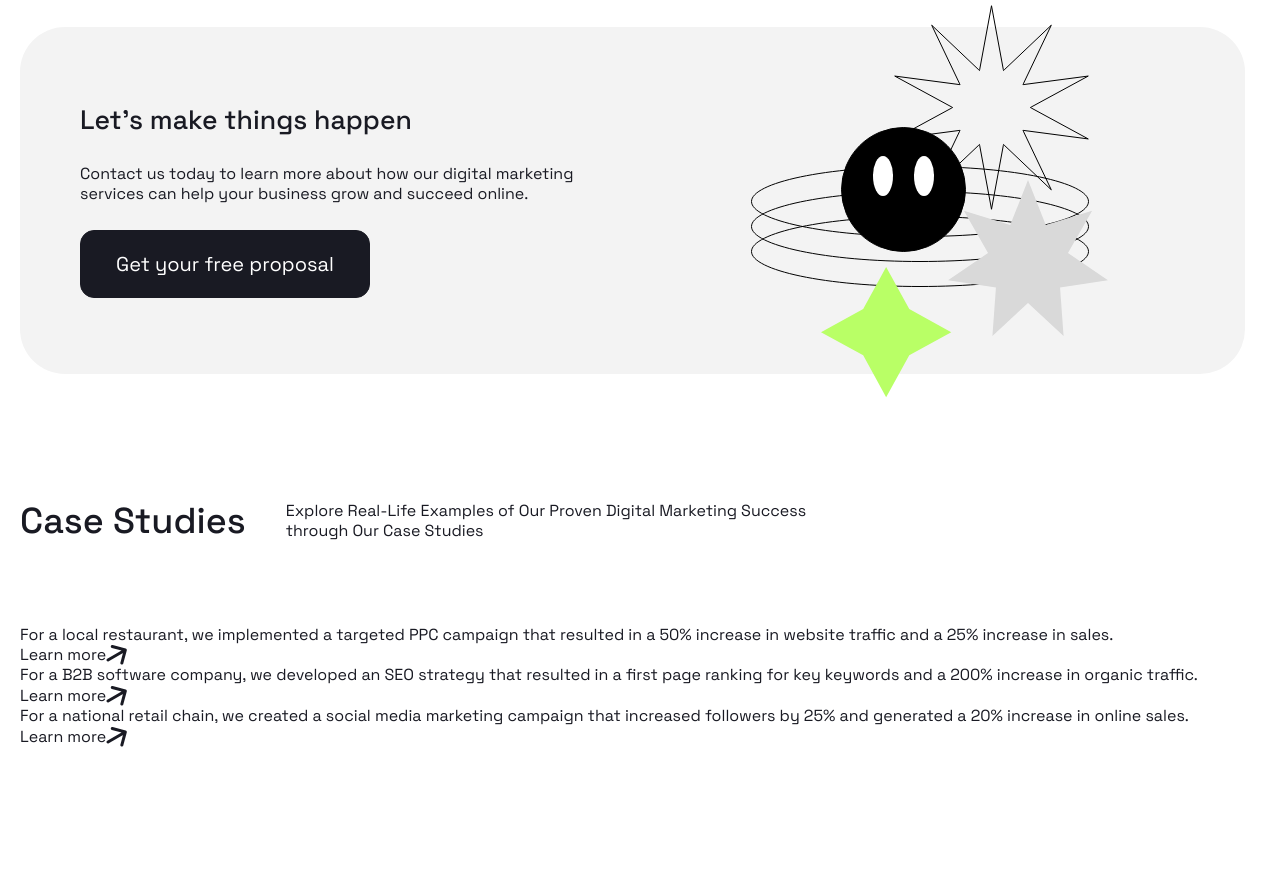
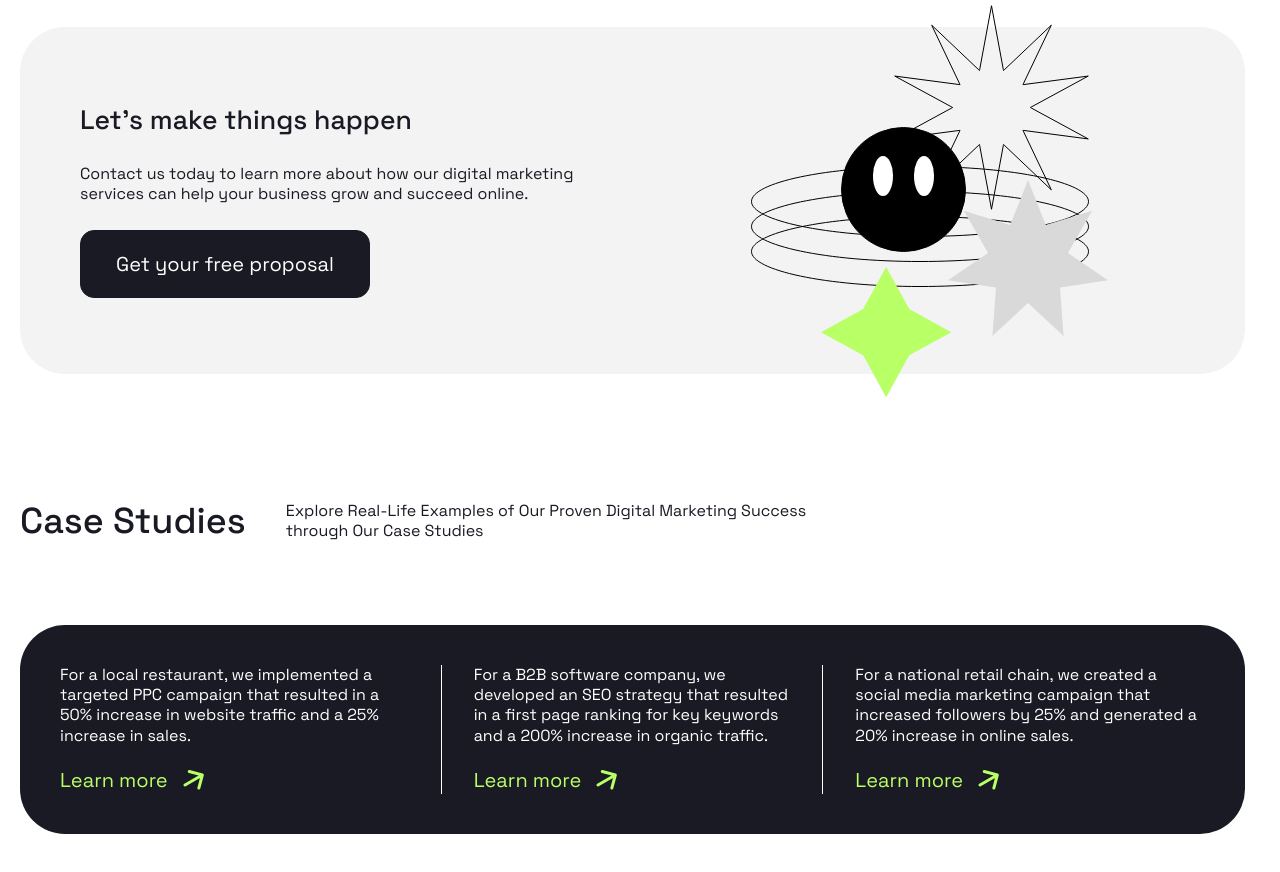
Before and after one commit to iamsabyrzhaslanuly/positivus, a website: page index.html in a window 1280 px wide. Shown: the part 2113-2985 px from the top of the page. Before the commit the page ends 2910 px from the top, so only its background shows below. Drawn offline with nearby package versions, Linux system fonts and the light colour scheme; files that its build step writes are made by us from their sources.

Commit message:
feat: add studies section styles

```diff
--- a/styles/sections/_index.scss
+++ b/styles/sections/_index.scss
@@ -1,3 +1,4 @@
 @forward 'header';
 @forward 'hero';
 @forward 'services';
+@forward 'studies';
--- /dev/null
+++ b/styles/sections/_studies.scss
@@ -0,0 +1,71 @@
+@use '../helpers' as *;
+
+.studies {
+  @include mobile-above {
+    padding: 40px;
+    color: var(--color-light);
+    background-color: var(--color-dark);
+    border-radius: var(--border-radius-large);
+  }
+
+  @include desktop-above {
+    padding: 70px 60px;
+  }
+
+  &__list {
+    display: grid;
+    grid-template-columns: repeat(3, 1fr);
+
+    @include mobile {
+      scroll-snap-type: x mandatory;
+      overflow-x: scroll;
+      width: 100vw;
+      column-gap: 20px;
+    }
+  }
+
+  &__item {
+    --studiesItemPaddingX: 64px;
+
+    display: flex;
+    flex-direction: column;
+    row-gap: 20px;
+
+    @include desktop {
+      --studiesItemPaddingX: 32px;
+    }
+
+    @include mobile-above {
+      &:not(:first-child) {
+        padding-left: var(--studiesItemPaddingX);
+      }
+
+      &:not(:last-child) {
+        padding-right: var(--studiesItemPaddingX);
+        border-right: 1px solid var(--color-light);
+      }
+    }
+
+    @include mobile {
+      min-width: 350px;
+      padding: 42px 50px;
+      color: var(--color-light);
+      background-color: var(--color-dark);
+      border-radius: var(--border-radius-large);
+      scroll-snap-align: start;
+    }
+  }
+
+  &__link {
+    display: inline-flex;
+    align-items: center;
+    column-gap: 15px;
+    font-size: 20px;
+    line-height: 1.4;
+    color: var(--color-accent);
+
+    @include hover {
+      opacity: 0.7;
+    }
+  }
+}
```
